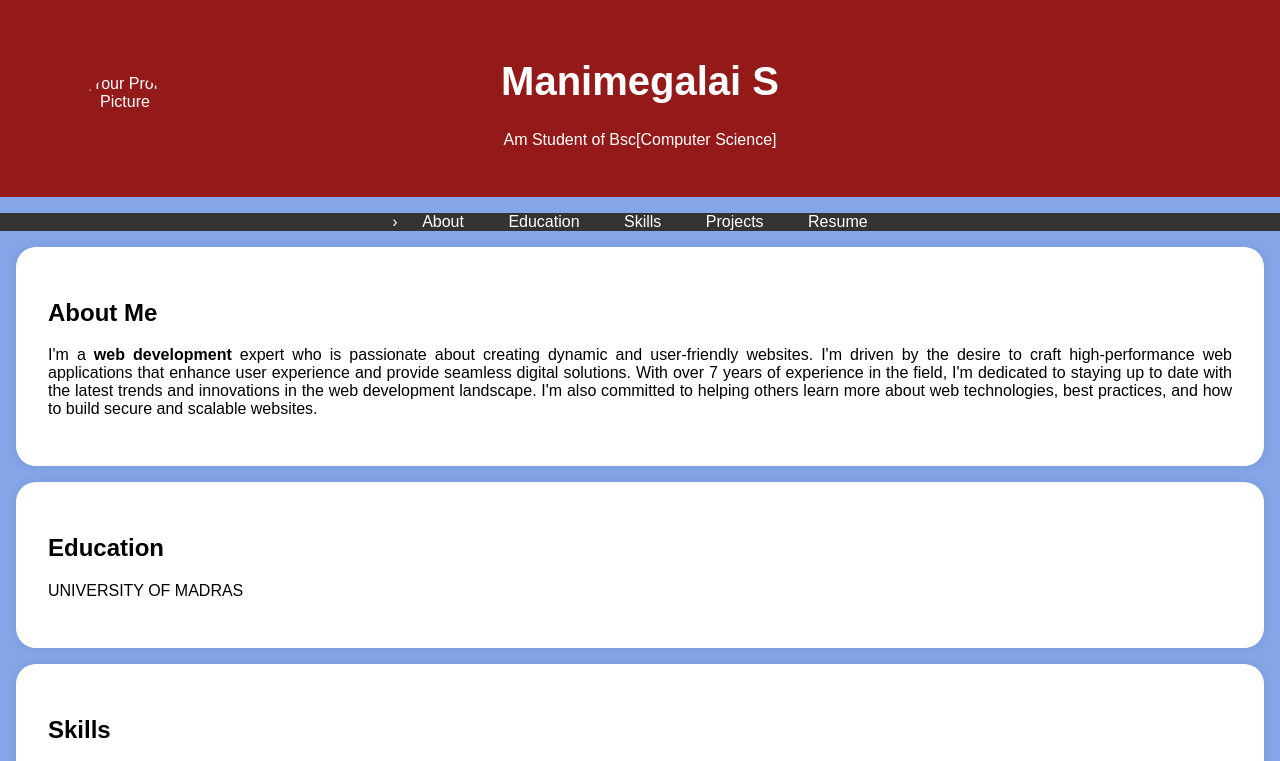
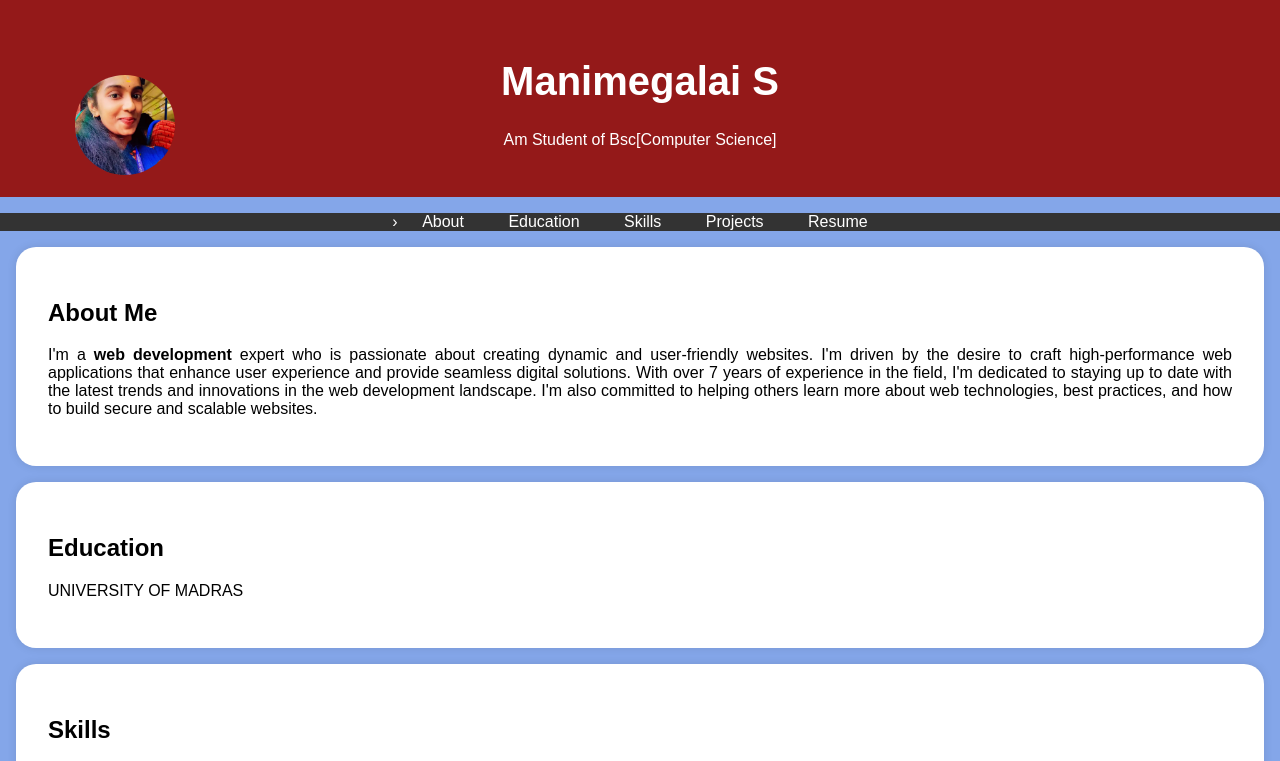
Before and after one commit to Mani2005-web/Mani-resume-, a plain HTML site: page index.html in a window 1280 px wide. Shown: the top 761 px of the page. Drawn offline with Linux system fonts and the light colour scheme.

Commit message:
Update index.html

```diff
--- a/index.html
+++ b/index.html
@@ -95,7 +95,7 @@
     <header>
         <div class="header-content">
             <!-- Add your profile picture here -->
-            <img src="/storage/emulated/0/Android/media/com.whatsapp/WhatsApp/Media/WhatsApp Images/IMG-20250222-WA0016.jpg" alt="Your Profile Picture" class="profile-picture">
+            <img src="IMG_20250302_145744.jpg" alt="Your Profile Picture" class="profile-picture">
             <h1>Manimegalai S</h1>
             <p>Am Student of Bsc[Computer Science]</p>
     </header>
```
